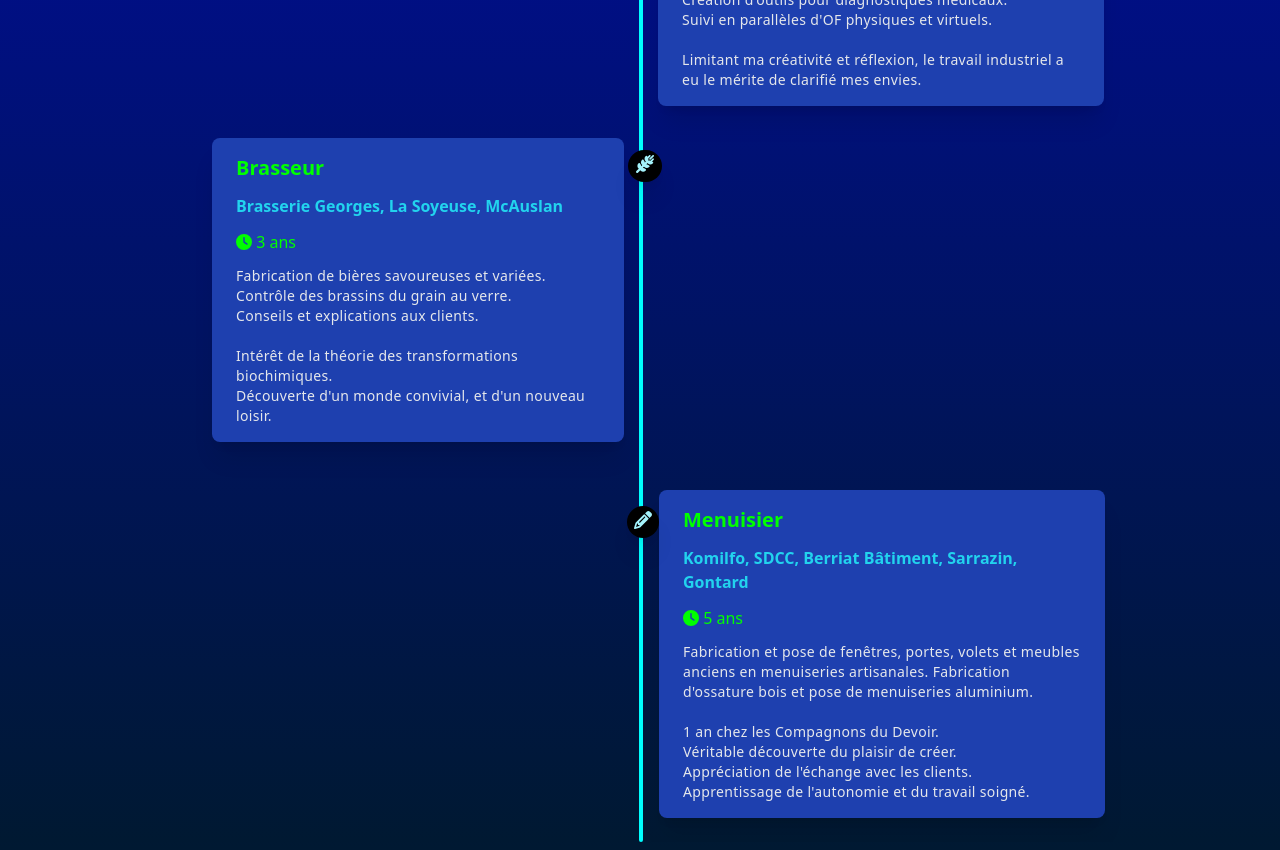
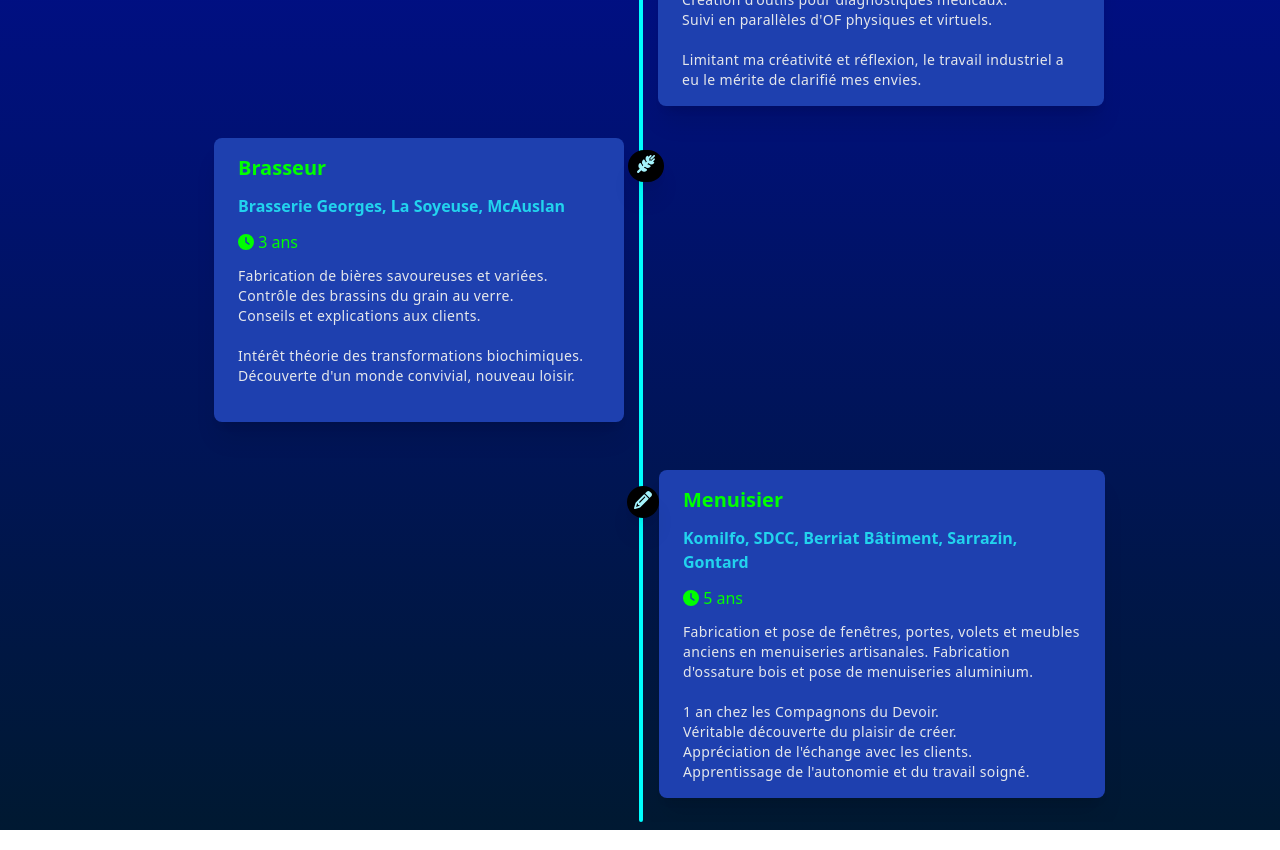
Before and after one commit to undefined-giter/ecv, a React (Vite) app: page /Curriculum in a window 1280 px wide. Shown: the part 1300-2150 px from the top of the page. Built offline with nearby package versions, Linux system fonts and the light colour scheme.

Commit message:
:art:Fixing render

```diff
--- a/index.html
+++ b/index.html
@@ -1,7 +1,7 @@
 <!doctype html>
 <html lang="en" class="dark">
   <head>
-    <base href="%PUBLIC_URL%/">
+    <!-- <base href="%PUBLIC_URL%/"> -->
     <meta charset="UTF-8" />
     <meta name="viewport" content="width=device-width, initial-scale=1.0" />
     <script src="https://translate.google.com/translate_a/element.js?cb=googleTranslateElementInit"></script>
--- a/src/components/Curriculum/Curriculum.jsx
+++ b/src/components/Curriculum/Curriculum.jsx
@@ -43,8 +43,8 @@
             </div>
           </div>
 
-          <div className="flex justify-center px-8 mb-4 ml-9">
-              <Card icon={faWheatAwn} goRightIcon lastLeftItem title='Brasseur' subtitle='Brasserie Georges, La Soyeuse, McAuslan' duration='3 ans' src='2014_bac_pro.jpg' customImgWidth='378px' customImgHeight='232px'>Fabrication de bières savoureuses et variées.<br />Contrôle des brassins du grain au verre.<br />Conseils et explications aux clients.<br /><br />Intérêt de la théorie des transformations biochimiques.<br />Découverte d'un monde convivial, et d'un nouveau loisir.</Card>
+          <div className="flex justify-center px-8 mb-4 ml-10">
+              <Card icon={faWheatAwn} goRightIcon lastLeftItem title='Brasseur' subtitle='Brasserie Georges, La Soyeuse, McAuslan' duration='3 ans' src='2014_bac_pro.jpg' customImgWidth='358px' customImgHeight='232px'>Fabrication de bières savoureuses et variées.<br />Contrôle des brassins du grain au verre.<br />Conseils et explications aux clients.<br /><br />Intérêt théorie des transformations biochimiques.<br />Découverte d'un monde convivial, nouveau loisir.       </Card>
           </div>
 
           <div className="flex justify-end w-full px-8 mb-6 ml-1">
@@ -67,7 +67,7 @@
             <Card icon={faLaptopCode} title='Développeur Web' subtitle='Formation continue chez 3w Academy' duration='3 mois' src='2020_bac_2.jpg'>Acquisition des bases du Développement Web.<br />Créations desites avec les langages HTML, CSS, JS, PHP et SQL. Ainsi que mySQL, Bootstrap, WordPress et jQuery.<br /><br />Émerveillement du potentiel informatique.<br />Intérêt croissant envers le développement.<br />Naissance d'une passion.</Card>
             <Card icon={faPlane} title='Logistique Aéronautique' subtitle='Liebherr Aérospace' duration='1 an'>Préparation et regroupement de pièces.<br />Gestion du planning, répartissement des sorties.<br />Borderaux douanes, formation de nouveaux, priorisation urgences, communication clients.<br /><br />Adaptation à un emploi en open-space.<br />Appréciation d'une collaboration durable.</Card>
             <Card icon={faIndustry} title='Industries Pharmaceutique, Agroalimentaire et Métallurgique' breakIt subtitle='Gattefossé, Biomérieux, Uriage Lab, Medtronic, Minitubes' duration='1 an'>Extraction de composés biochimiques.<br />Contrôle qualité, passation de consignes.<br />Assimilation de roulements et process stricts.<br />Création d'outils pour diagnostiques médicaux.<br />Suivi en parallèles d'OF physiques et virtuels.<br /><br />Limitant ma créativité et réflexion, le travail industriel a eu le mérite de clarifié mes envies.</Card>
-            <Card icon={faWheatAwn} title='Brasseur' subtitle='Brasserie Georges, La Soyeuse, McAuslan' duration='3 ans' src='2014_bac_pro.jpg' customImgHeight='252px'>Fabrication de bières savoureuses et variées.<br />Contrôle des brassins du grain au verre.<br />Conseils et explications aux clients.<br /><br />Intérêt de la théorie des transformations biochimiques. Découverte d'un monde convivial, et d'un nouveau loisir.</Card>
+            <Card icon={faWheatAwn} title='Brasseur' subtitle='Brasserie Georges, La Soyeuse, McAuslan' duration='3 ans' src='2014_bac_pro.jpg' customImgHeight='232px'>Fabrication de bières savoureuses et variées.<br />Contrôle des brassins du grain au verre.<br />Conseils et explications aux clients.<br /><br />Intérêt théorie des transformations biochimiques.<br />Découverte d'un monde convivial, nouveau loisir.</Card>
             <Card icon={faPencil} title='Menuisier' subtitle='Komilfo, SDCC, Berriat Bâtiment, Sarrazin, Gontard' duration='5 ans' src='2010_cap_fab_men.jpg' src2='2011_cap_ins_men.jpg' customImgHeight='316px'>Fabrication et pose de fenêtres, portes, volets et meubles anciens en menuiseries artisanales. Fabrication d'ossature bois et pose de menuiseries aluminium.<br /><br />1 an chez les Compagnons du Devoir.<br />Véritable découverte du plaisir de créer.<br />Appréciation de l'échange avec les clients.<br />Développement de l'autonomie et travail soigné.</Card>
           </div>
         </div>
```
Also changed, not shown: 1 other file (tests, documents, lock files or other folders).
